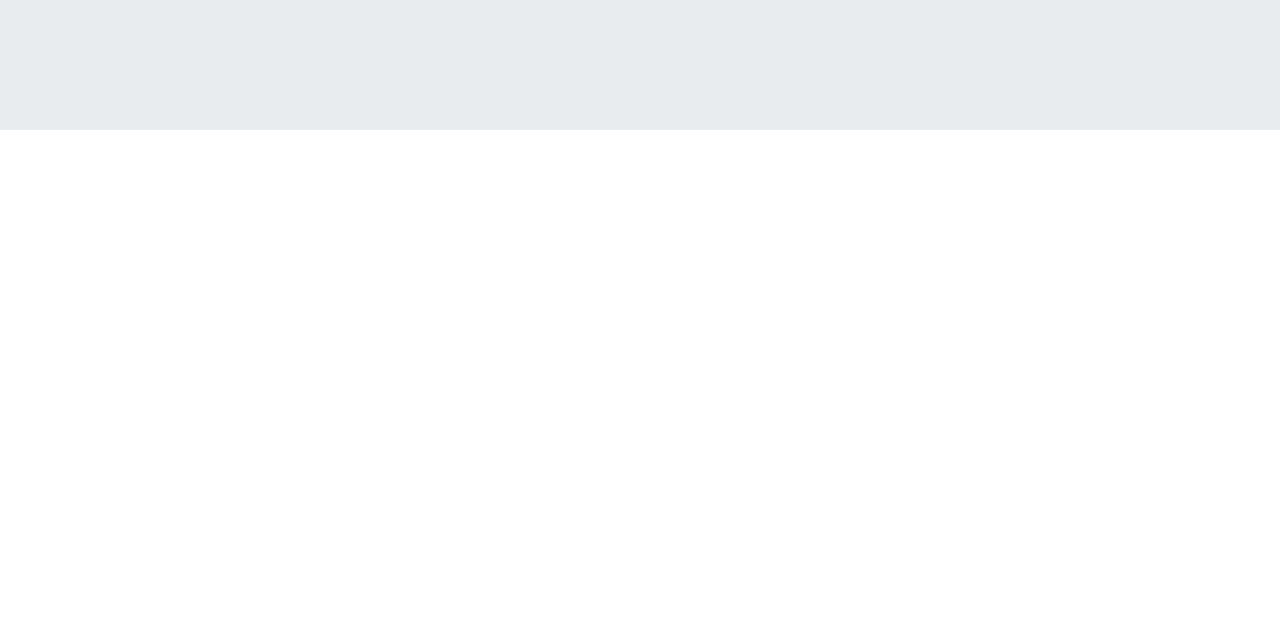
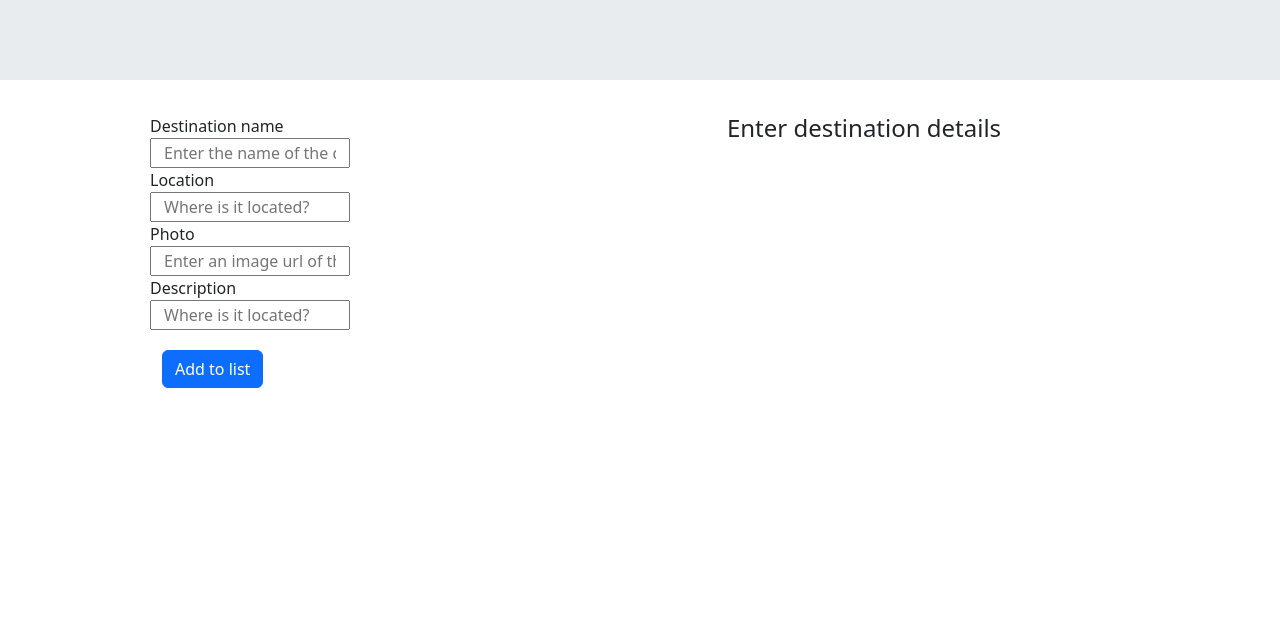
Before and after one commit to tlg-24-05-visa-sde-1/sd-vacation-wishlist, a plain HTML site: page index.html in a window 1280 px wide. Shown: the part 170-800 px from the top of the page. Drawn offline with nearby package versions, Linux system fonts and the light colour scheme.

Commit message:
worked on wishlist homepage

```diff
--- a/index.html
+++ b/index.html
@@ -13,6 +13,8 @@
     />
     <!--CSS-->
     <link rel="stylesheet" href="./styles.css" />
+    <!--JS-->
+    <script async defer src="./script.js"></script>
   </head>
   <body>
     <!--Header-->
@@ -26,11 +28,62 @@
     <!--Dashboard-->
     <main class="row">
       <!--Row1Col1: Input Form-->
-      <div id="form" class="col-md-6"></div>
+      <div id="form" class="col-md-6">
+        <form id="inputForm" class="column form-check">
+          <div class="col-auto">
+            <div class="form-group">
+              <label for="destinationName" class="row"
+                >Destination name <br />
+                <input
+                  type="text"
+                  id="destinationName"
+                  placeholder="Enter the name of the destination"
+                  required
+                />
+              </label>
+            </div>
+            <div class="form-group">
+              <label for="location" class="row"
+                >Location <br />
+                <input
+                  type="text"
+                  id="location"
+                  placeholder="Where is it located?"
+                  required
+                />
+              </label>
+            </div>
+            <div class="form-group">
+              <label for="photo" class="row"
+                >Photo <br />
+                <input
+                  type="text"
+                  id="photo"
+                  placeholder="Enter an image url of the place"
+                  required
+                />
+              </label>
+            </div>
+            <div class="form-group">
+              <label for="description" class="row"
+                >Description <br />
+                <input
+                  type="text"
+                  id="description"
+                  placeholder="Where is it located?"
+                  required
+                />
+              </label>
+            </div>
+            <button type="submit" class="btn btn-primary">Add to list</button>
+          </div>
+        </form>
+      </div>
       <!--Row1Col2: Destination Cards-->
-      <div id="cards" class="col-md-6"></div>
+      <div id="cards" class="col-md-6">
+        <h4>Enter destination details</h4>
+        <div id="cardContainer"></div>
+      </div>
     </main>
-    <!--JS-->
-    <script src="./script.js"></script>
   </body>
 </html>
--- a/script.js
+++ b/script.js
@@ -0,0 +1,38 @@
+// creating a card
+/*
+<div class="card" style="width: 18rem">
+            <img class="card-img-top" src="..." alt="Card image cap" />
+            <div class="card-body">
+              <h5 class="card-title">Card title</h5>
+              <p class="card-text">
+                Some quick example text to build on the card title and make up
+                the bulk of the card's content.
+              </p>
+              <a href="#" class="btn btn-primary">Go somewhere</a>
+            </div>
+*/
+
+// collect variables
+document
+  .getElementById("inputForm")
+  .addEventListener("submit", function (event) {
+    event.preventDefault();
+
+    // collect user input values
+    let destinationName = document.getElementById("destinationName").value;
+    let location = document.getElementById("location").value;
+    let photo = document.getElementById("photo").value;
+    let description = document.getElementById("description").value;
+
+    // create new card
+    let newCard = document.createElement("div");
+    newCard.setAttribute("class", "card");
+
+    // append card to container
+    document.getElementById("cardContainer").appendChild(newCard);
+
+    // clear the form
+    document.querySelector("form").reset();
+  });
+
+// add event listener to form
--- a/styles.css
+++ b/styles.css
@@ -1,11 +1,13 @@
 header {
-  height: 300px;
+  display: flex;
+  flex-direction: column;
+  height: 250px;
   margin: 0px 0px 34px;
   padding: 64px 0px;
   background-color: #e9ecef;
   font-family: system-ui, -apple-system, BlinkMacSystemFont, "Segoe UI", Roboto,
     Oxygen, Ubuntu, Cantarell, "Open Sans", "Helvetica Neue", sans-serif;
-  font-weight: 300;
+  font-weight: 100;
   justify-content: center;
   align-items: center;
 }
@@ -19,3 +21,44 @@ header h2 {
   margin: 0px 0px 16px;
   font-size: 20px;
 }
+
+main {
+  display: flex;
+  flex-direction: row;
+  height: max-content;
+}
+
+#form {
+  margin: 0px 50px;
+  padding: 0px 100px;
+  max-width: 400px;
+}
+
+#inputForm {
+  display: flex;
+  flex-direction: column;
+  justify-content: center;
+  align-items: flex-start;
+}
+
+button[type="submit"] {
+  margin: 20px 0px;
+  width: max-content;
+}
+
+#cards {
+  display: flex;
+  flex-direction: column;
+  align-items: center;
+  margin: 0px 50px;
+  padding: 0px 100px;
+}
+
+#cardContainer {
+  display: flex;
+  flex-wrap: row;
+}
+
+.card {
+  width: 18rem;
+}
```
